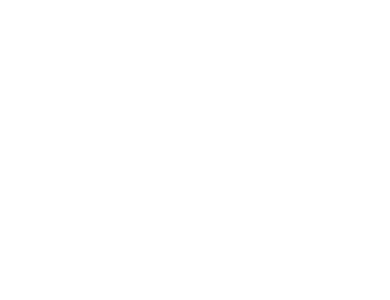
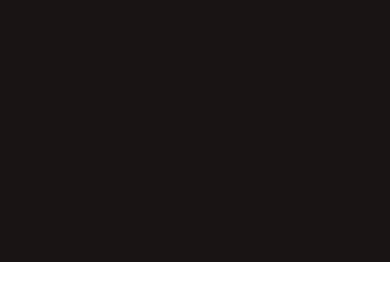
Before and after one commit to ivanlop8/AE4, a React Native app: screen / in a window 390 px wide. Shown: the part 160-460 px from the top of the page. Built offline with nearby package versions, Linux system fonts and the light colour scheme.

Commit message:
Desenvolupant ArtWork

```diff
--- a/src/App.js
+++ b/src/App.js
@@ -17,10 +17,20 @@
   View,
 } from 'react-native';
 
+import { ArtWork } from './components/ArtWork';
+
 const App = () => {
   return (
     <View style={styles.container}>
+      <View style={styles.ArtWork}>
+        <ArtWork />
+      </View>
+      <View style={styles.style1}>
 
+      </View>
+      <View style={styles.style2}>
+
+      </View>
     </View>
   );
 };
@@ -30,15 +40,17 @@
     flex: 1,
     backgroundColor: '#fff',
   },
-  blocDeDades: {
+  ArtWork: {
+    flex: 3,
+    backgroundColor: '#191414'
+  },
+  style1: {
     flex: 1,
-    padding: 1,
-    flexDirection: 'row',
-    justifyContent: 'space-between',
-    alignItems: 'center',
+    backgroundColor: '#fff'
   },
-  blocImatges: {
-    flex: 3,
+  style2: {
+    flex: 2,
+    backgroundColor: '#fff'
   },
 });
 
--- a/src/components/ArtWork.js
+++ b/src/components/ArtWork.js
@@ -0,0 +1,33 @@
+import React from 'react';
+import {View, StyleSheet, Text} from 'react-native';
+
+function Square(props) {
+    return (
+      <View size="100" mt="-2" marginTop={-6}
+        width={props.width}
+        height={props.height}
+        backgroundColor={props.color}
+        Text={props.Text}
+       />
+    );
+}
+
+export const ArtWork = () => {
+  return (
+    <View style={styles.Container}>
+      <Square
+        width = {200}
+        height = {200}
+        color = '#1DB954'
+      />
+    </View>
+  );
+};
+const styles = StyleSheet.create({
+  Container: {
+    flex: 1,
+    backgroundColor: '#191414',
+    alignItems: 'center',
+    justifyContent: 'center',
+  },
+});
```
